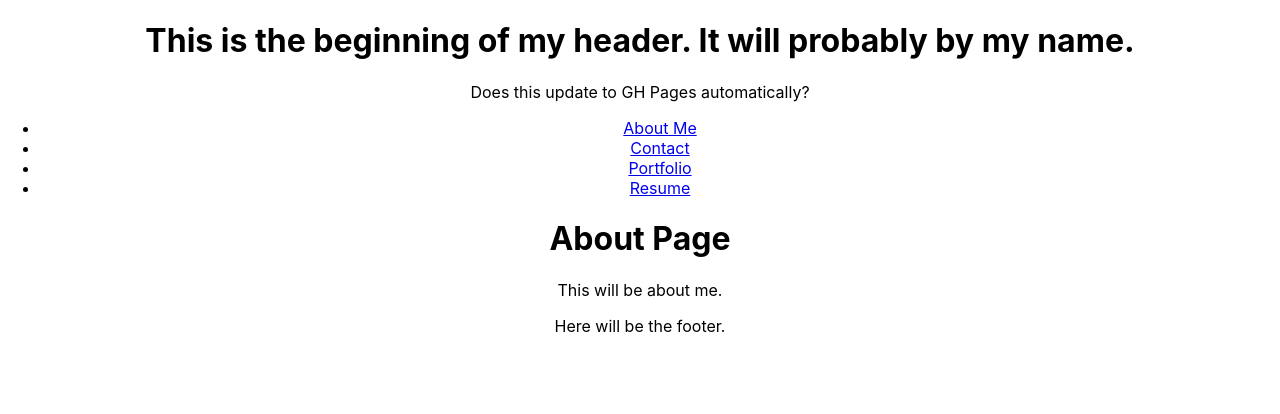
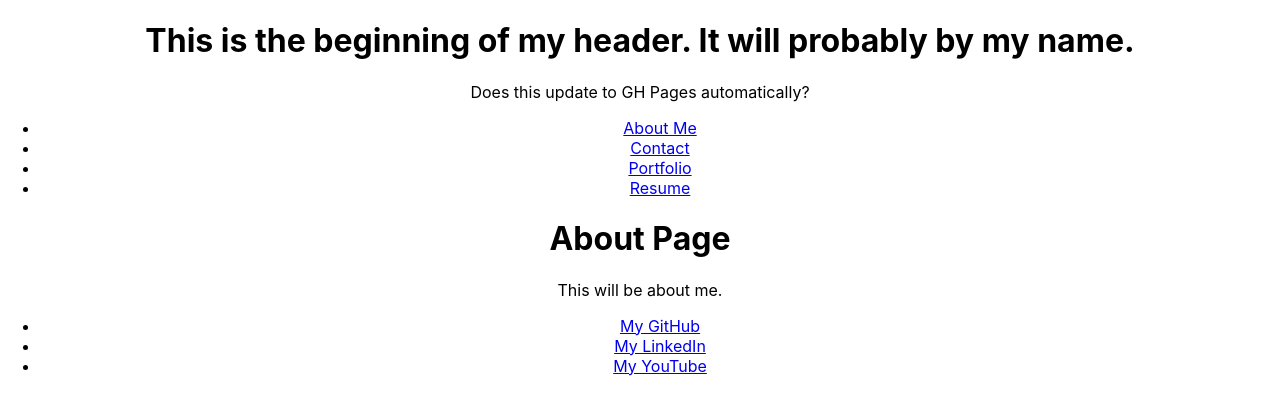
Before and after one commit to joshua-rowan/portfolio, a React (Create React App) app: page / in a window 1280 px wide. Shown: the top 414 px of the page. Built offline with nearby package versions, Linux system fonts and the light colour scheme.

Commit message:
3 links in footer

```diff
--- a/src/components/Footer.js
+++ b/src/components/Footer.js
@@ -3,7 +3,11 @@ import React from 'react';
 export default function Footer() {
   return (
     <footer>
-      Here will be the footer.
+      <ul>
+        <li><a href="https://github.com/joshua-rowan">My GitHub</a></li>
+        <li><a href="https://www.linkedin.com/in/joshua-rowan-developer/">My LinkedIn</a></li>
+        <li><a href="https://www.youtube.com/channel/UCYNyVfxP8uEvC4k1wlwBY9w">My YouTube</a></li>
+      </ul>
     </footer>
   );
 }
```
